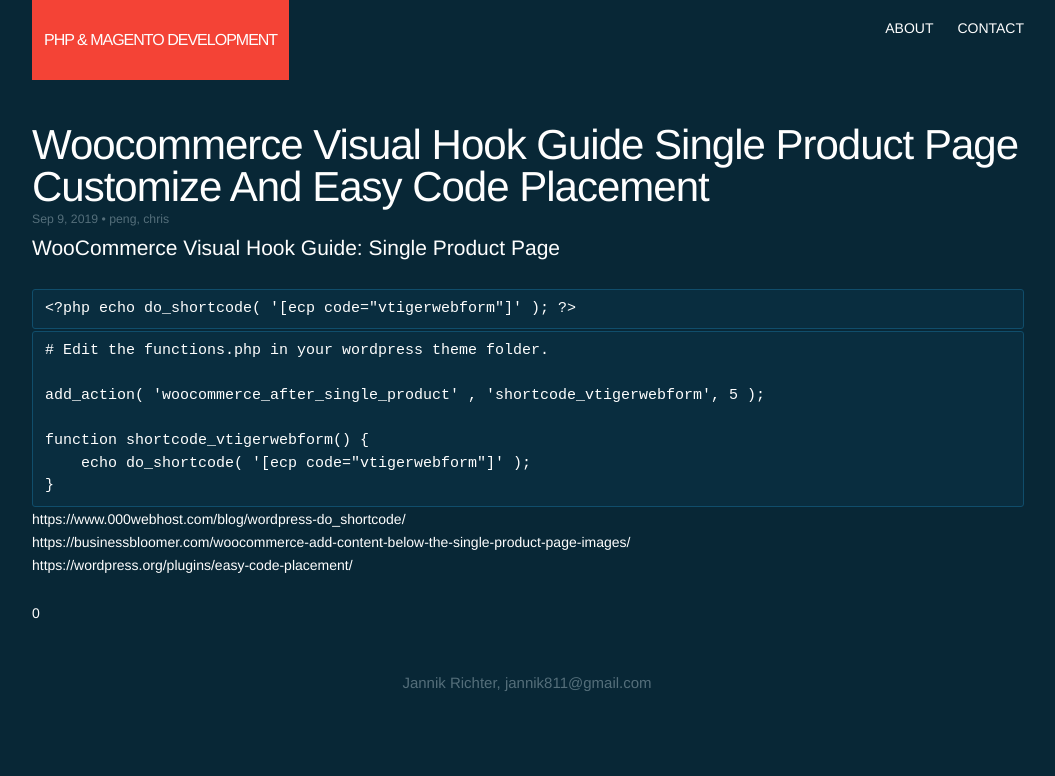
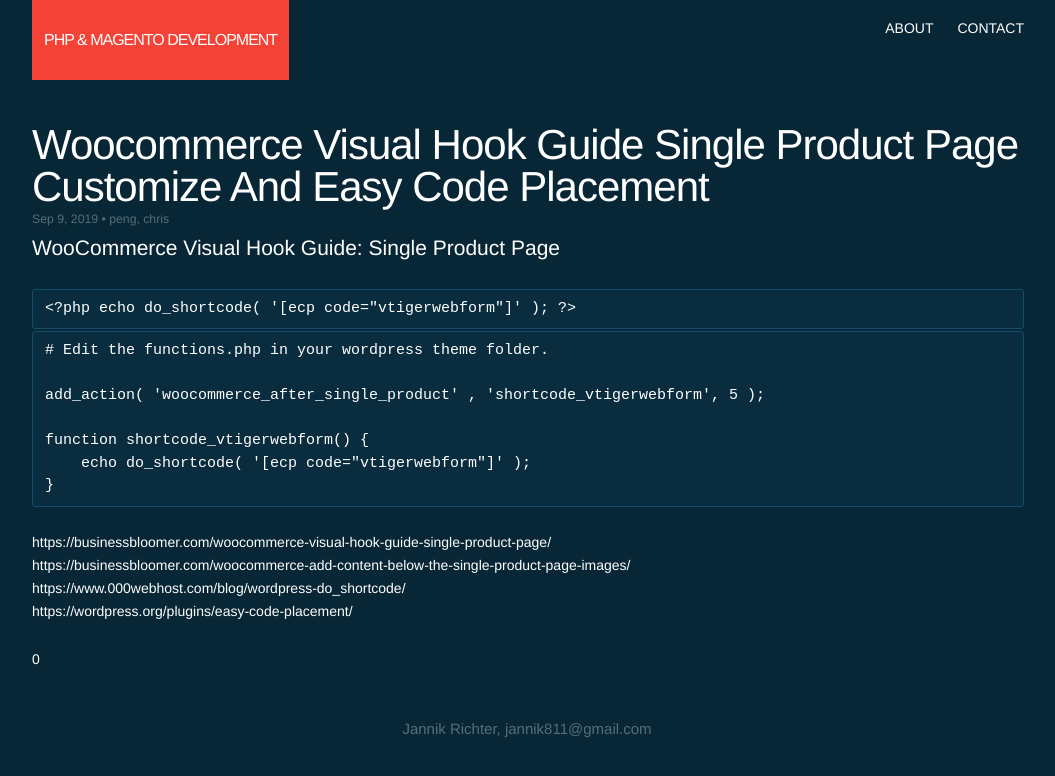
Before and after one commit to chrispengcn/chrispengcn.github.io, a Jekyll site: the page built from _posts/2019-09-09-woocommerce-visual-hook-guide-single-product-page-customize-and-easy-code-placement.md, in a window 1280 px wide. Shown: the top 776 px of the page, without its empty margins (112-1167 px from the left). Built offline with Jekyll 4.4.1, drawn with Linux system fonts in a browser that asks for light colours.

Commit message:
Syncing _posts/2019-09-09-woocommerce-visual-hook-guide-single-product-page-customize-and-easy-code-placement.md from WordPress at https://www.hss5.com (Prestashop &amp; Magento) - wpghs

```diff
--- a/_posts/2019-09-09-woocommerce-visual-hook-guide-single-product-page-customize-and-easy-code-placement.md
+++ b/_posts/2019-09-09-woocommerce-visual-hook-guide-single-product-page-customize-and-easy-code-placement.md
@@ -19,9 +19,13 @@
 function shortcode_vtigerwebform() {
     echo do_shortcode( '[ecp code="vtigerwebform"]' );
 }</pre>
-https://www.000webhost.com/blog/wordpress-do_shortcode/
+&nbsp;
+
+https://businessbloomer.com/woocommerce-visual-hook-guide-single-product-page/
 
 https://businessbloomer.com/woocommerce-add-content-below-the-single-product-page-images/
+
+https://www.000webhost.com/blog/wordpress-do_shortcode/
 
 https://wordpress.org/plugins/easy-code-placement/
 
```
